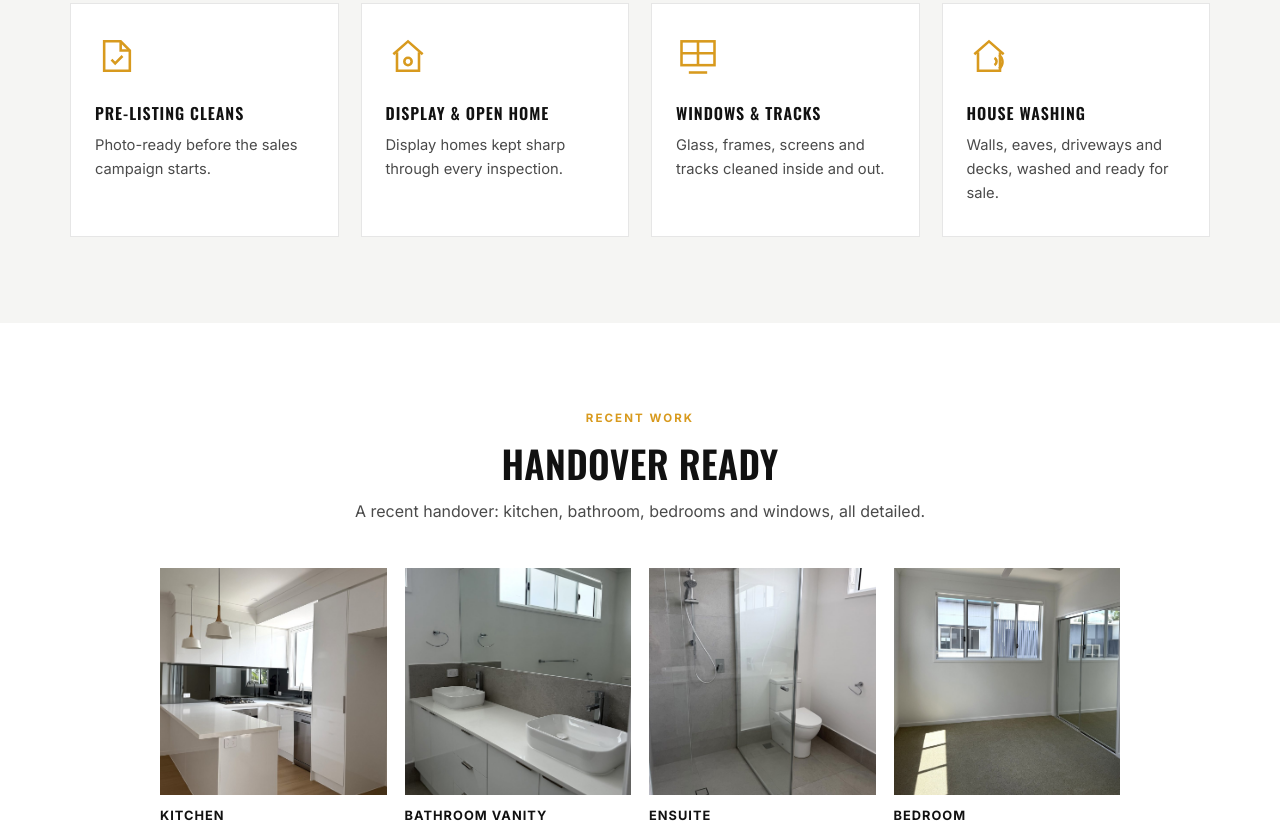
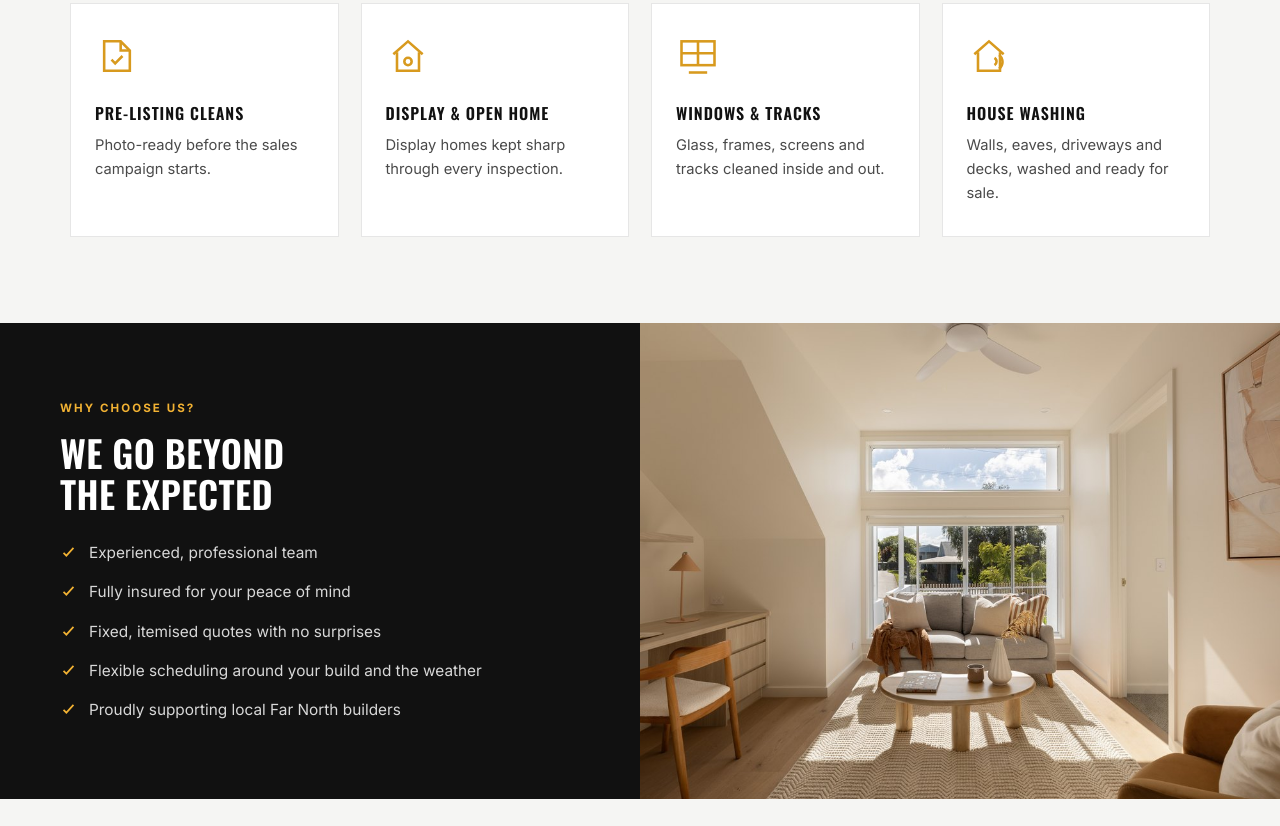
Before and after one commit to roxannealterio/CairnsBuildersClean, a plain HTML site: page index.html in a window 1280 px wide. Shown: the part 1974-2800 px from the top of the page. Drawn offline with nearby package versions, Linux system fonts and the light colour scheme.

Commit message:
Remove Recent Work section and links
Co-Authored-By: Claude Opus 5.5 <noreply@anthropic.com>
Claude-Session: https://claude.ai/code/session_01NmbxmKkFzreXxmg8R9LtEs

```diff
--- a/index.html
+++ b/index.html
@@ -258,7 +258,6 @@ form{background:#fff;border:1px solid var(--line);padding:32px 28px}
     <button class="nav-toggle" id="navToggle" aria-label="Menu" aria-expanded="false" aria-controls="nav"><span></span><span></span><span></span></button>
     <nav class="nav" id="nav" aria-label="Primary">
       <a href="#services">Services</a>
-      <a href="#work">Our Work</a>
       <a href="#areas">Areas</a>
       <a href="#faqs">FAQs</a>
       <a href="quote.html">Contact</a>
@@ -320,26 +319,6 @@ form{background:#fff;border:1px solid var(--line);padding:32px 28px}
         <article class="svc"><svg viewBox="0 0 24 24" fill="none" stroke="currentColor" stroke-width="1.4" aria-hidden="true"><rect x="3" y="4" width="18" height="13"/><path d="M12 4v13M3 10.5h18"/><path d="M7 21h10"/></svg><h3>Windows &amp; Tracks</h3><p>Glass, frames, screens and tracks cleaned inside and out.</p></article>
         <article class="svc"><svg viewBox="0 0 24 24" fill="none" stroke="currentColor" stroke-width="1.4" aria-hidden="true"><path d="M4 11 12 4l8 7"/><path d="M6 10v10h12V10"/><path d="M15 13c1.5 1 1.5 3 0 4M17.5 11.5c2.5 2 2.5 5.5 0 7.5"/></svg><h3>House Washing</h3><p>Walls, eaves, driveways and decks, washed and ready for sale.</p></article>
       </div>
-    </div>
-  </section>
-
-  <section class="section" id="work">
-    <div class="wrap">
-      <header class="head center">
-        <p class="eyebrow">Recent work</p>
-        <h2 class="title">Handover ready</h2>
-        <p class="intro">A recent handover: kitchen, bathroom, bedrooms and windows, all detailed.</p>
-      </header>
-      <div class="hr-wrap"><div class="hr-track" tabindex="0" aria-label="Recent work photos">
-<figure><img src="images/job-kitchen.jpg" width="1050" height="1400" alt="Clean white kitchen with stone benchtops" loading="lazy"><figcaption>Kitchen</figcaption></figure>
-<figure><img src="images/job-vanity.jpg" width="993" height="1400" alt="Double vanity with vessel basins" loading="lazy"><figcaption>Bathroom vanity</figcaption></figure>
-<figure><img src="images/job-ensuite.jpg" width="1017" height="1400" alt="Shower and toilet with clean glass" loading="lazy"><figcaption>Ensuite</figcaption></figure>
-<figure><img src="images/job-bedroom.jpg" width="1050" height="1400" alt="Bedroom with mirrored robe doors" loading="lazy"><figcaption>Bedroom</figcaption></figure>
-<figure><img src="images/job-windows.jpg" width="1400" height="1050" alt="Bedroom windows with sun on the carpet" loading="lazy"><figcaption>Windows &amp; tracks</figcaption></figure>
-<figure><img src="images/job-robe.jpg" width="1050" height="1400" alt="Walk-in robe through to the ensuite" loading="lazy"><figcaption>Walk-in robe</figcaption></figure>
-</div>
-<div class="hr-nav"><button class="hr-prev" type="button" aria-label="Previous photo">&larr;</button><button class="hr-next" type="button" aria-label="Next photo">&rarr;</button></div>
-<p class="hr-hint">Swipe to see more</p></div>
     </div>
   </section>
 
@@ -434,7 +413,6 @@ form{background:#fff;border:1px solid var(--line);padding:32px 28px}
         <li><a href="#services">Pre-Handover Cleans</a></li>
         <li><a href="#services">House Washing</a></li></ul></div>
       <div class="fcol"><h4>Quick Links</h4><ul>
-        <li><a href="#work">Our Work</a></li>
         <li><a href="#areas">Service Areas</a></li>
         <li><a href="#faqs">FAQs</a></li>
         <li><a href="quote.html">Get a Quote</a></li>
```
Also changed, not shown: quote.html (+0 -2 lines).
